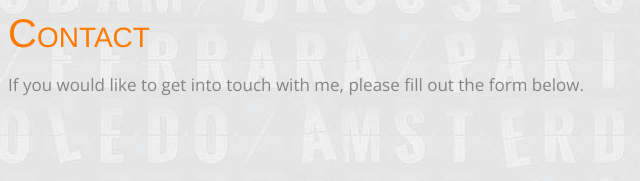
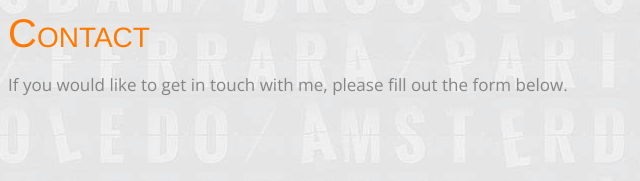
Before and after one commit to skstueber/dwebsite2, a plain HTML site: page index.html in a window 1280 px wide. Shown: the part 5185-5366 px from the top of the page, 57-697 px from the left. Drawn offline with nearby package versions, Linux system fonts and the light colour scheme.

Commit message:
Grammar correction

```diff
--- a/index.html
+++ b/index.html
@@ -311,7 +311,7 @@
         <div class="heading">
           <!-- Heading -->
           <h2>Contact</h2>
-          <p>If you would like to get into touch with me, please fill out the
+          <p>If you would like to get in touch with me, please fill out the
             form below.</p>
         </div>
       </div>
```
